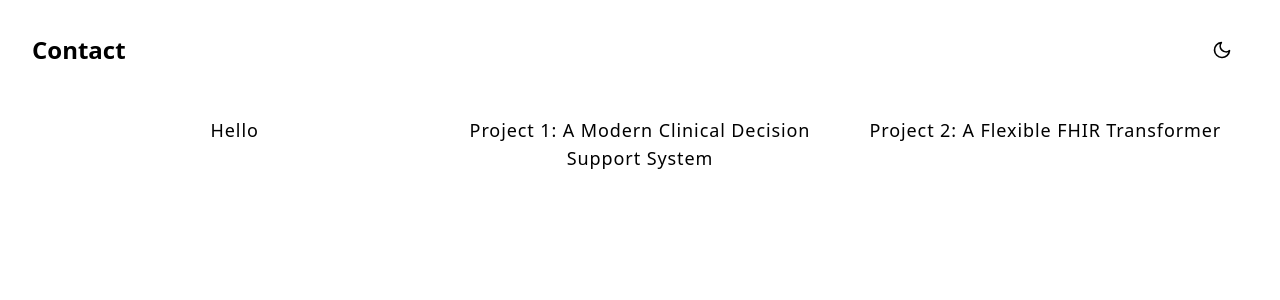
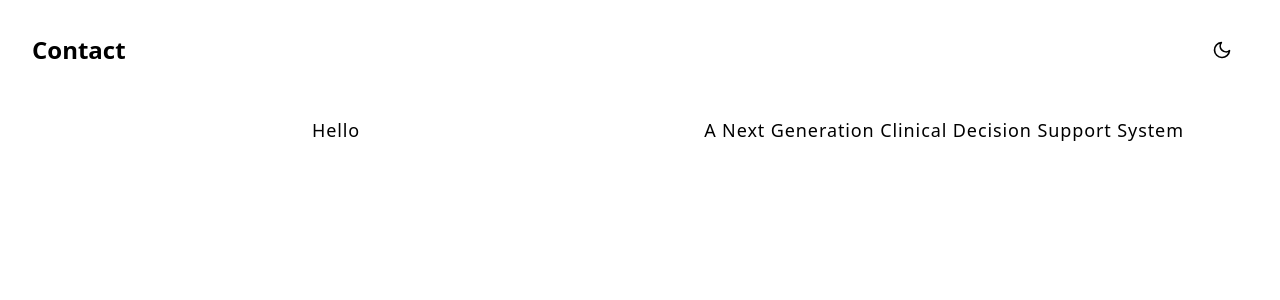
Before and after one commit to cubicle24/guidelines_frontend, a Next.js app: page / in a window 1280 px wide. Shown: the top 300 px of the page. Built offline with nearby package versions, Linux system fonts and the light colour scheme.

Commit message:
just took out all the other projects since I don't have any others right now

```diff
--- a/src/app/page.tsx
+++ b/src/app/page.tsx
@@ -28,35 +28,8 @@ interface ProjectCollection {
 export default function Home() {
   // --- State and Data ---
   // const sections: string[] = ['intro', 'project 1', 'project 2', 'project 3', 'project 4', 'project 5'];
-  const sections: string[] = ['Hello', 'project 1: a modern clinical decision support system', 'project 2: a flexible FHIR Transformer'];
-  const projectData: ProjectCollection = {
-    'project 1': {
-      title: 'Preventive Screening Tests RAG Recommendation System',
-      description: 'I built a retrieval augmented generation system (RAG) for automated asthma treatment recommendations',
-      lesson: 'Why this is valuable: Clinical guidelines exist but are rarely followed. Accurate, relevant, automated clinical decision support systems are needed.',
-    },
-    'project 2': {
-      title: 'Visual Patient Summaries',
-      description: 'I take their lab results and plot them automatically.',
-      lesson: 'Lesson: LLMs are the future in healthcare.  I am already there.',
-    },
-    // 'project 3': {
-    //   title: 'Automated Differential Diagnosis Clinical Decision Support System',
-    //   description: 'this project looks at a patient subjective and objective data and produces a ranked list of possible diagnoses.',
-    //   lesson: 'The most crucial step in good medical care is to make the right diagnosis.',
-    // },
-    // 'project 4': {
-    //   title: 'FHIR interoperability',
-    //   description: 'Takes all the clinical notes of a patient and outputs it into FHIR compatible format. This makes transferring a patient chart seamless between doctors',
-    //   lesson: 'Healthcare is fragmented, which means critical communication between doctors often does not happen. Information is lost, tests are repeated, resulting in inefficient and less effective outcomes.',
-    // },
-    // 'project 5': {
-    //   title: 'Antidepressant Choices',
-    //   description: 'Description of Project 5.',
-    //   lesson: 'Pulls up the 3 most similar patients for the current patient.',
-    // },
-  };
-
+  // const sections: string[] = ['Hello', 'project 1: a modern clinical decision support system', 'project 2: a flexible FHIR Transformer'];
+  const sections: string[] = ['Hello', 'A next generation clinical decision support system'];
   const [activeSection, setActiveSection] = useState<string>('intro');
   const [theme, setTheme] = useState<'light' | 'dark'>('light');
 
@@ -98,19 +71,19 @@ export default function Home() {
         // Option 1: Inline TypingText
         return (
           <motion.div key={activeSection} {...motionProps}>
-             <TypingText text={`Hi, thanks for coming.\n\nI'd like to give you\n\nthe top 2 reasons to hire me, \n\nusing 2 projects.`} />
+             <TypingText text={`Hi, thanks for coming.\n\nI'd like to give you\n\nthe best reason to hire me, \n\nusing one project.`} />
           </motion.div>
         );
         // Option 2: Use a dedicated IntroSection component
         // return <motion.div {...motionProps}><IntroSection /></motion.div>;
 
-      case 'project 1: a modern clinical decision support system':
+      case 'A next generation clinical decision support system':
         // Option 1: Use specific component
         // return <motion.div {...motionProps}><Project1Details data={projectData[activeSection]} /></motion.div>;
         // Option 2: Use generic Project component if structure is the same
          return (
             <motion.div key={activeSection} {...motionProps}>
-                <TypingText text={`Reason 1: LLMs are the future of healthcare.  I am already there.\n\n
+                <TypingText text={`The Top Reason: LLMs are the future of healthcare.  I am already there.\n\n
                 Problem: Preventive screening for disease is still the most clinically \nand cost effective medical care we have.
                 Health plans know this, so doctors are rewarded or penalized based on\n their medical screening practices. However, there are more than\n 97 different and ever-changing screening guidelines.
                 It is unrealistic to expect doctors to remember all of them.  Rules-based\n reminder systems can not capture the entire range of clinical possibilities.\n\n
```
